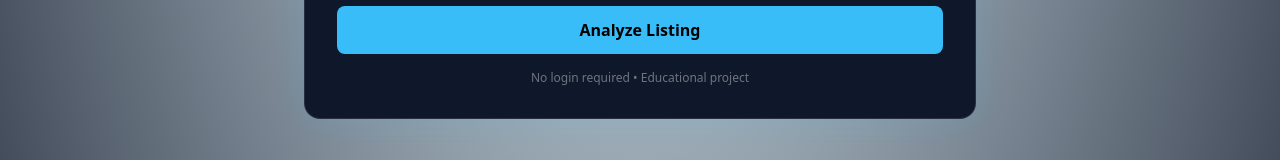
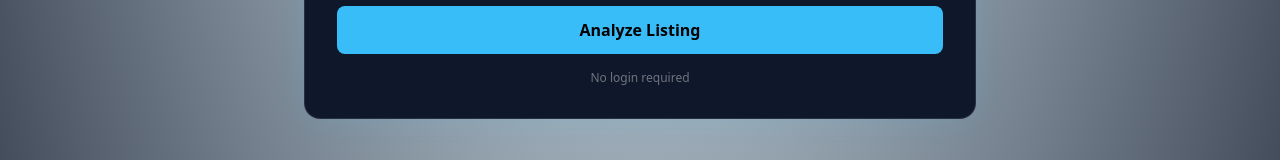
Before and after one commit to duvvaka9000/amazon-listing-audit, a Next.js app in the folder frontend/: page / in a window 1280 px wide. Shown: the part 616-776 px from the top of the page. Built offline with nearby package versions, Linux system fonts and the light colour scheme.

Commit message:
Remove '• Educational project' from text

```diff
--- a/frontend/app/page.tsx
+++ b/frontend/app/page.tsx
@@ -155,7 +155,7 @@ export default function Home() {
             )}
 
             <p className="text-xs text-white/40 mt-4">
-              No login required • Educational project
+              No login required
             </p>
           </div>
 
```
